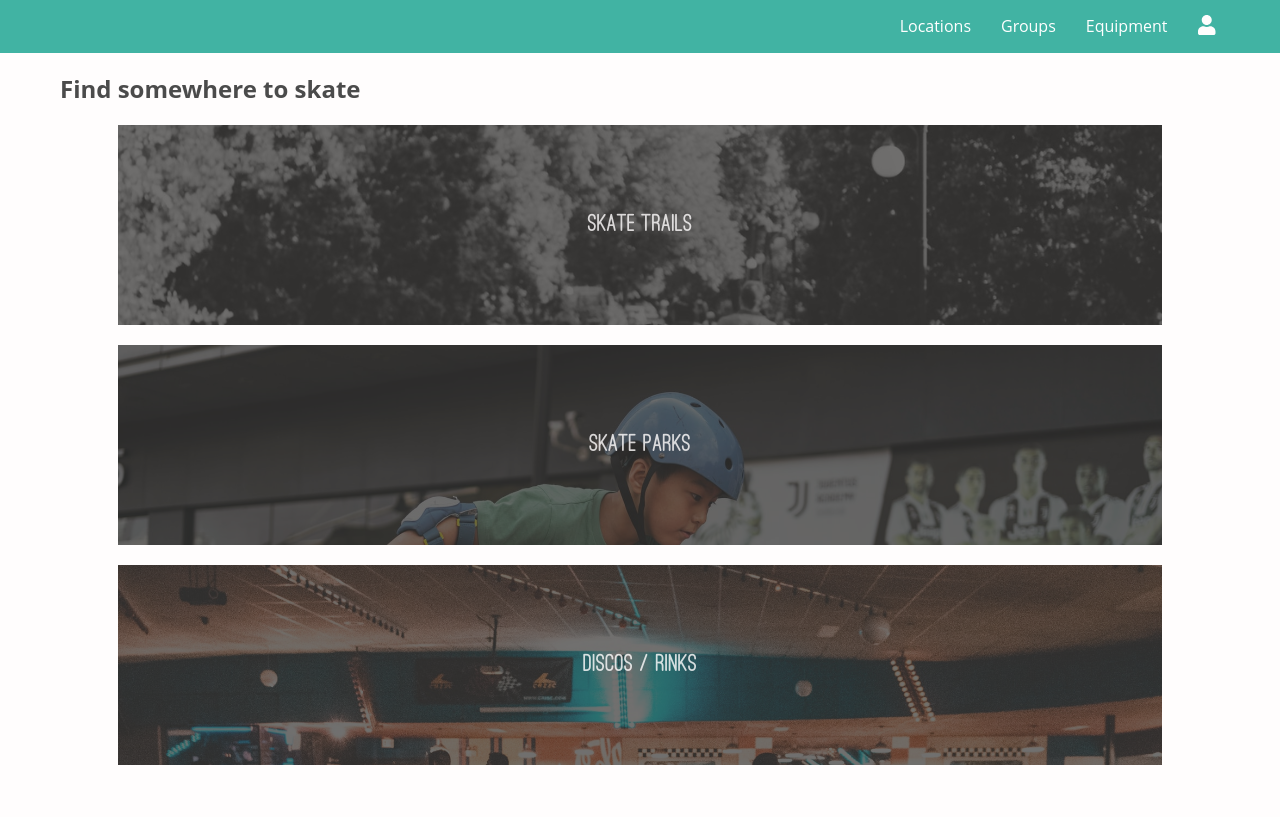
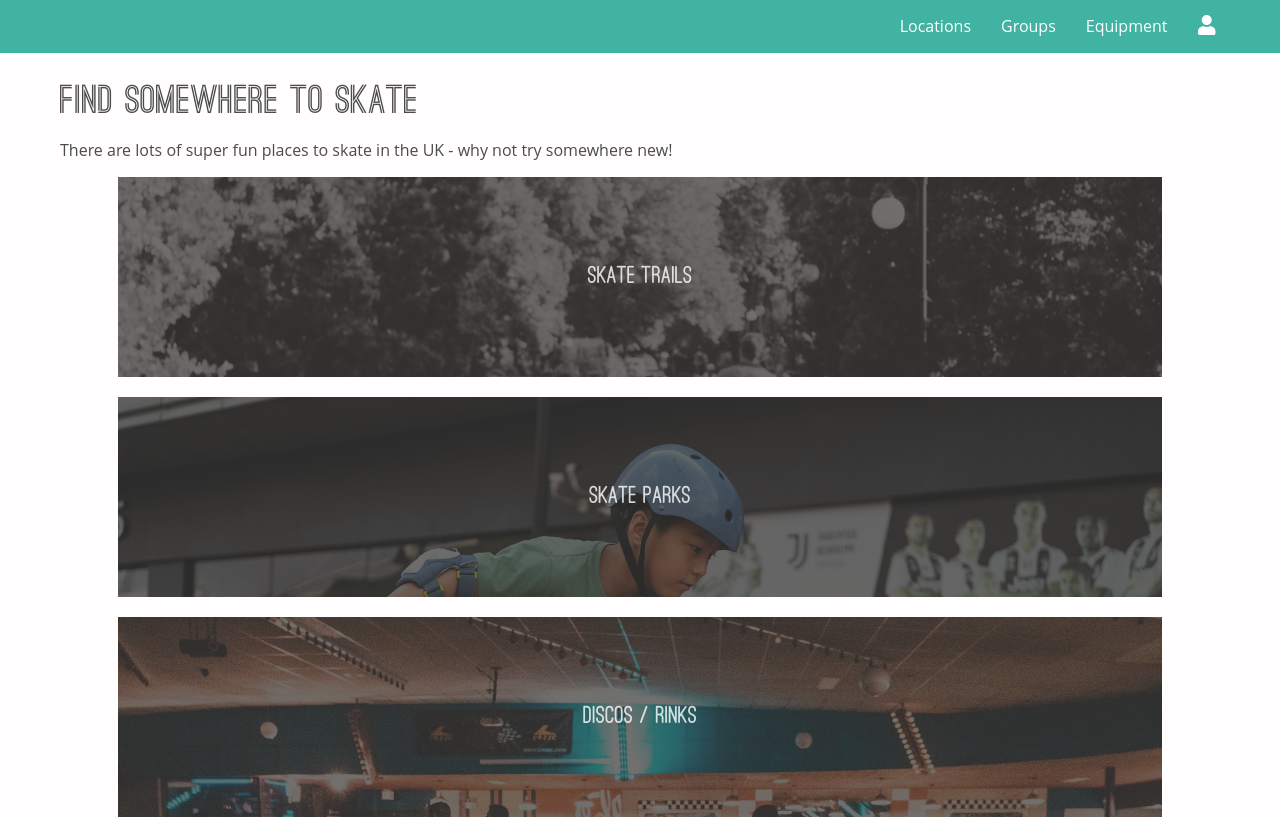
Before and after one commit to sadie-walker/skate-uk, a Next.js app: page /locations in a window 1280 px wide. Built offline with nearby package versions, Linux system fonts and the light colour scheme.

Commit message:
isolate page layout to be reused for other pages with same layout e.g /groups

```diff
--- /dev/null
+++ b/src/components/PageLayout.js
@@ -0,0 +1,15 @@
+import React from "react";
+import Directions from "../components/Directions";
+import styles from "../styles/PageLayout.module.css";
+
+const PageLayout = (props) => {
+	return (
+		<section>
+			<h1 className={styles.title}>{props.title}</h1>
+			<p>{props.lead}</p>
+			<Directions directions={props.directions} width="1fr" />
+		</section>
+	);
+};
+
+export default PageLayout;
--- a/src/pages/locations/index.js
+++ b/src/pages/locations/index.js
@@ -1,5 +1,5 @@
 import React from "react";
-import Directions from "../../components/Directions";
+import PageLayout from "../../components/PageLayout";
 
 const index = () => {
 	const directions = [
@@ -21,10 +21,12 @@ const index = () => {
 	];
 
 	return (
-		<section>
-			<h1>Find somewhere to skate</h1>
-			<Directions directions={directions} width="1fr" />
-		</section>
+		<PageLayout
+			title="Find somewhere to skate"
+			lead="There are lots of super fun places to skate in the UK - why not
+	try somewhere new!"
+			directions={directions}
+		/>
 	);
 };
 
--- /dev/null
+++ b/src/styles/PageLayout.module.css
@@ -0,0 +1,5 @@
+.title {
+	font-family: Ostrich Sans;
+	font-size: 3vw;
+	margin-bottom: 5px;
+}
```
